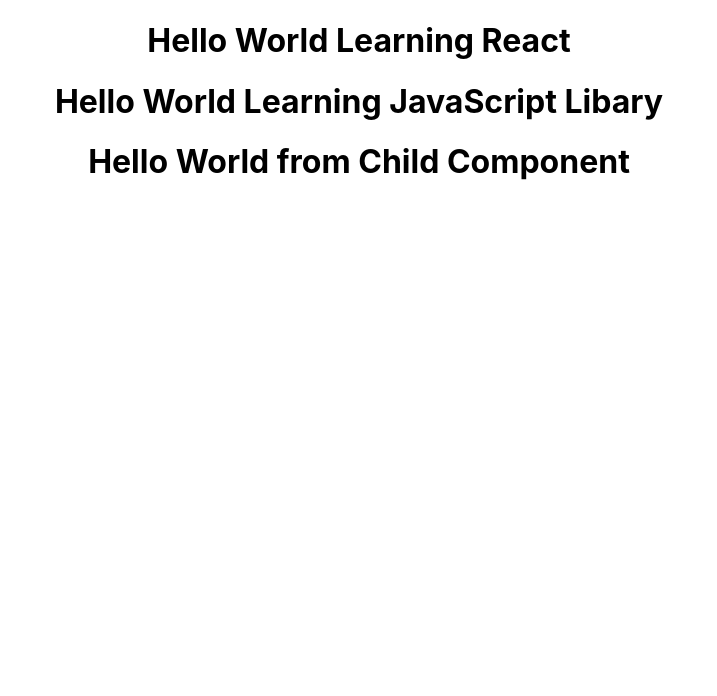
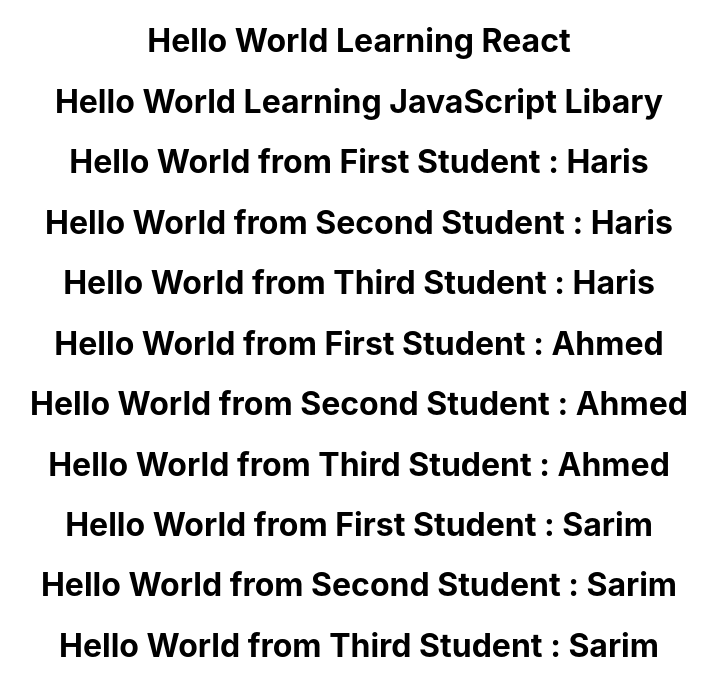
Before and after one commit to SyedMuhammadHaris/myfirst-react-app-Assignment-two-bootcamp2020, a React (Create React App) app: page / in a window 1280 px wide. Shown: the top 696 px of the page, without its empty margins (281-998 px from the left). Built offline with nearby package versions, Linux system fonts and the light colour scheme.

Commit message:
Update Apply props

```diff
--- a/src/App.js
+++ b/src/App.js
@@ -7,7 +7,9 @@
     <div className="App">
      <h1>Hello World Learning React</h1>
      <h1>Hello World Learning  JavaScript Libary</h1>
-     <FirstComponent />
+     <FirstComponent student = "Haris"/>
+     <FirstComponent student = "Ahmed"/>
+     <FirstComponent student = "Sarim"/>
     </div>
   );
 }
--- a/src/component.js
+++ b/src/component.js
@@ -1,9 +1,12 @@
 import React from 'react';
 
-function FirstComponent (){
+function FirstComponent (props){
     return (
       <div>
-         <h1>Hello World from Child Component </h1>
+         <h1>Hello World from First Student : {props.student} </h1>
+         <h1>Hello World from Second Student : {props.student} </h1>
+         <h1>Hello World from Third Student : {props.student} </h1>
+
       </div>
     );
 }
```
